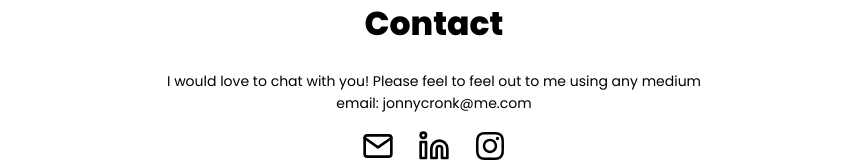
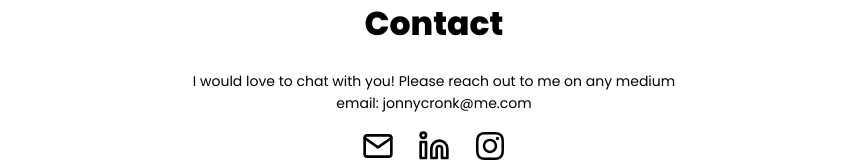
Before and after one commit to Cronkmeister/portfolio, a React (Create React App) app: page / in a window 1280 px wide. Shown: the part 5370-5532 px from the top of the page, without its empty margins (206-1073 px from the left). Built offline with nearby package versions, Linux system fonts and the light colour scheme.

Commit message:
contact details update

```diff
--- a/src/pages/Contact/Contact.js
+++ b/src/pages/Contact/Contact.js
@@ -11,8 +11,7 @@ function Contact() {
           Contact
         </h1>
         <p className="contact__text">
-          I would love to chat with you! Please feel to feel out to me using any
-          medium
+          I would love to chat with you! Please reach out to me on any medium
         </p>
         <p className="contact__text">email: jonnycronk@me.com</p>
         <div className="contact__icons-container">
@@ -20,7 +19,7 @@ function Contact() {
             <FiMail className="contact__icon" />
           </a>
           <a
-            href="https://www.linkedin.com/in/jonathan-cronk/"
+            href="https://www.linkedin.com/in/jonny-cronk/"
             target="_blank"
             rel="noreferrer"
           >
```
